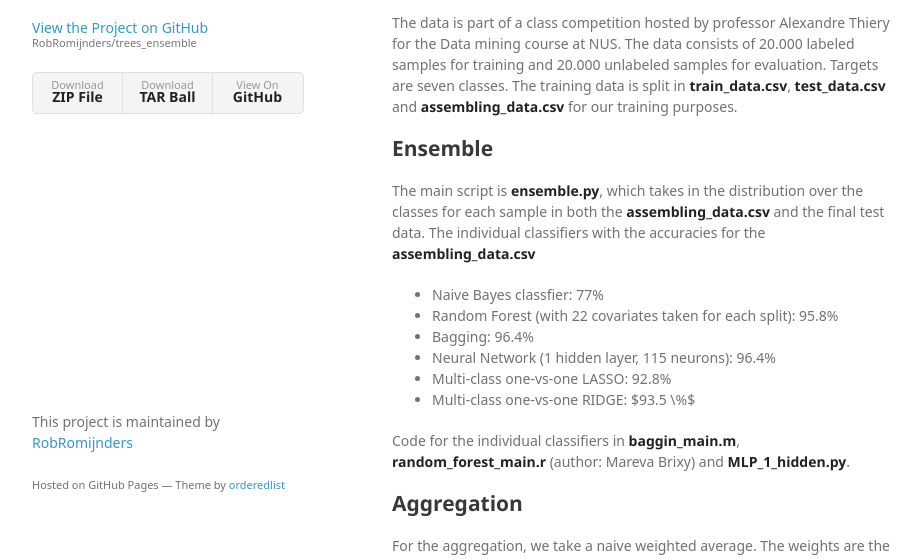
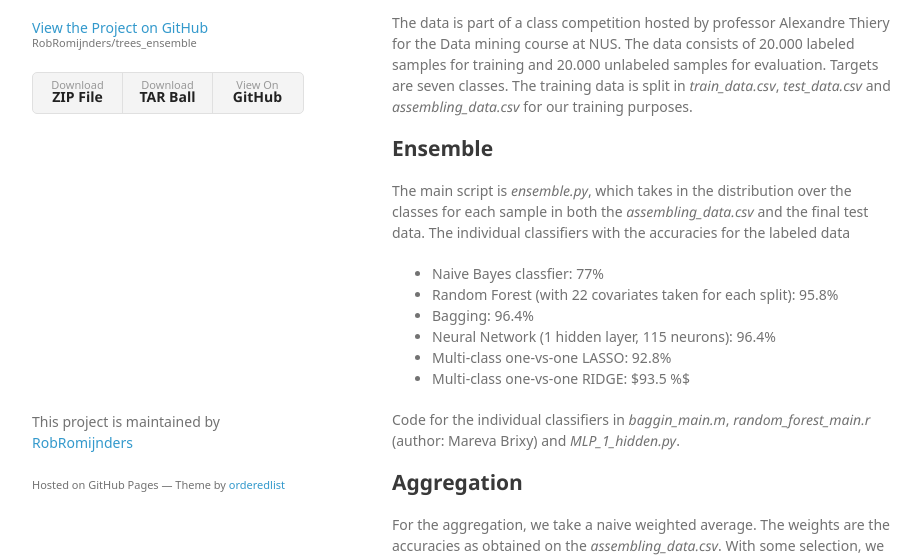
Before and after one commit to RobRomijnders/trees_ensemble, a plain HTML site: page index.html in a window 1280 px wide. Shown: the part 236-795 px from the top of the page, without its empty margins (178-1099 px from the left). Drawn offline with Linux system fonts and the light colour scheme; a web font is replaced by a local one.

```diff
--- a/index.html
+++ b/index.html
@@ -36,13 +36,13 @@
 <h2>
 <a id="data" class="anchor" href="#data" aria-hidden="true"><span aria-hidden="true" class="octicon octicon-link"></span></a>Data</h2>
 
-<p>The data is part of a class competition hosted by professor Alexandre Thiery for the Data mining course at NUS. The data consists of 20.000 labeled samples for training and 20.000 unlabeled samples for evaluation. Targets are seven classes. The training data is split in <strong>train_data.csv</strong>, <strong>test_data.csv</strong> and <strong>assembling_data.csv</strong> for our training purposes.</p>
+<p>The data is part of a class competition hosted by professor Alexandre Thiery for the Data mining course at NUS. The data consists of 20.000 labeled samples for training and 20.000 unlabeled samples for evaluation. Targets are seven classes. The training data is split in <em>train_data.csv</em>, <em>test_data.csv</em> and <em>assembling_data.csv</em> for our training purposes.</p>
 
 <h2>
 <a id="ensemble" class="anchor" href="#ensemble" aria-hidden="true"><span aria-hidden="true" class="octicon octicon-link"></span></a>Ensemble</h2>
 
-<p>The main script is <strong>ensemble.py</strong>, which takes in the distribution over the classes for each sample in both the <strong>assembling_data.csv</strong> and the final test data.
-The individual classifiers with the accuracies for the <strong>assembling_data.csv</strong></p>
+<p>The main script is <em>ensemble.py</em>, which takes in the distribution over the classes for each sample in both the <em>assembling_data.csv</em> and the final test data.
+The individual classifiers with the accuracies for the labeled data</p>
 
 <ul>
 <li> Naive Bayes classfier: 77%</li>
@@ -51,15 +51,15 @@ The individual classifiers with the accuracies for the <strong>assembling_data.c
 <li> Neural Network (1 hidden layer, 115 neurons): 96.4%<br>
 </li>
 <li> Multi-class one-vs-one LASSO: 92.8%</li>
-<li> Multi-class one-vs-one RIDGE: $93.5 \%$</li>
+<li> Multi-class one-vs-one RIDGE: $93.5 %$</li>
 </ul>
 
-<p>Code for the individual classifiers in <strong>baggin_main.m</strong>, <strong>random_forest_main.r</strong> (author: Mareva Brixy) and <strong>MLP_1_hidden.py</strong>. </p>
+<p>Code for the individual classifiers in <em>baggin_main.m</em>, <em>random_forest_main.r</em> (author: Mareva Brixy) and <em>MLP_1_hidden.py</em>. </p>
 
 <h2>
 <a id="aggregation" class="anchor" href="#aggregation" aria-hidden="true"><span aria-hidden="true" class="octicon octicon-link"></span></a>Aggregation</h2>
 
-<p>For the aggregation, we take a naive weighted average. The weights are the accuracies as obtained on the <strong>assembling_data.csv</strong>. With some selection, we obtain 96.6% accuracy by combining the Random Forest, Bagging and Neural network. Already, this naive weighted average as an ensemble outperforms the individual accuracies.</p>
+<p>For the aggregation, we take a naive weighted average. The weights are the accuracies as obtained on the <em>assembling_data.csv</em>. With some selection, we obtain 96.6% accuracy by combining the Random Forest, Bagging and Neural network. Already, this naive weighted average as an ensemble outperforms the individual accuracies.</p>
 
 <h2>
 <a id="output" class="anchor" href="#output" aria-hidden="true"><span aria-hidden="true" class="octicon octicon-link"></span></a>Output</h2>
```
Also changed, not shown: params.json (+1 -1 lines).
